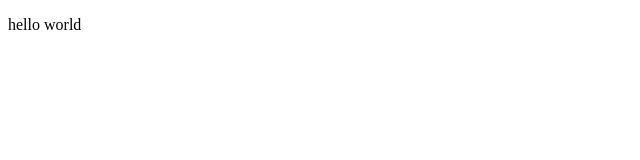
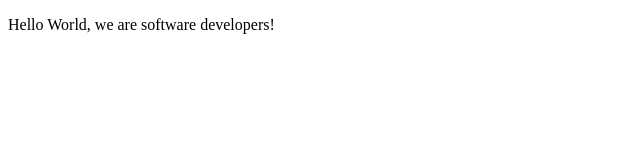
Before and after one commit to boniface0/pairprogramming2, a plain HTML site: page index.html in a window 1280 px wide. Shown: the whole page, without its empty margins (0-640 px from the left). Drawn offline with Linux system fonts and the light colour scheme.

Commit message:
Edited! Thank you Boniface...

```diff
--- a/index.html
+++ b/index.html
@@ -21,7 +21,7 @@
     - The freeCodeCamp Team
 
     -->
-    <p>hello world</p>
+    <p>Hello World, we are software developers!</p>
     <script  src="js/index.js"></script>
   </body>
 </html>
```
